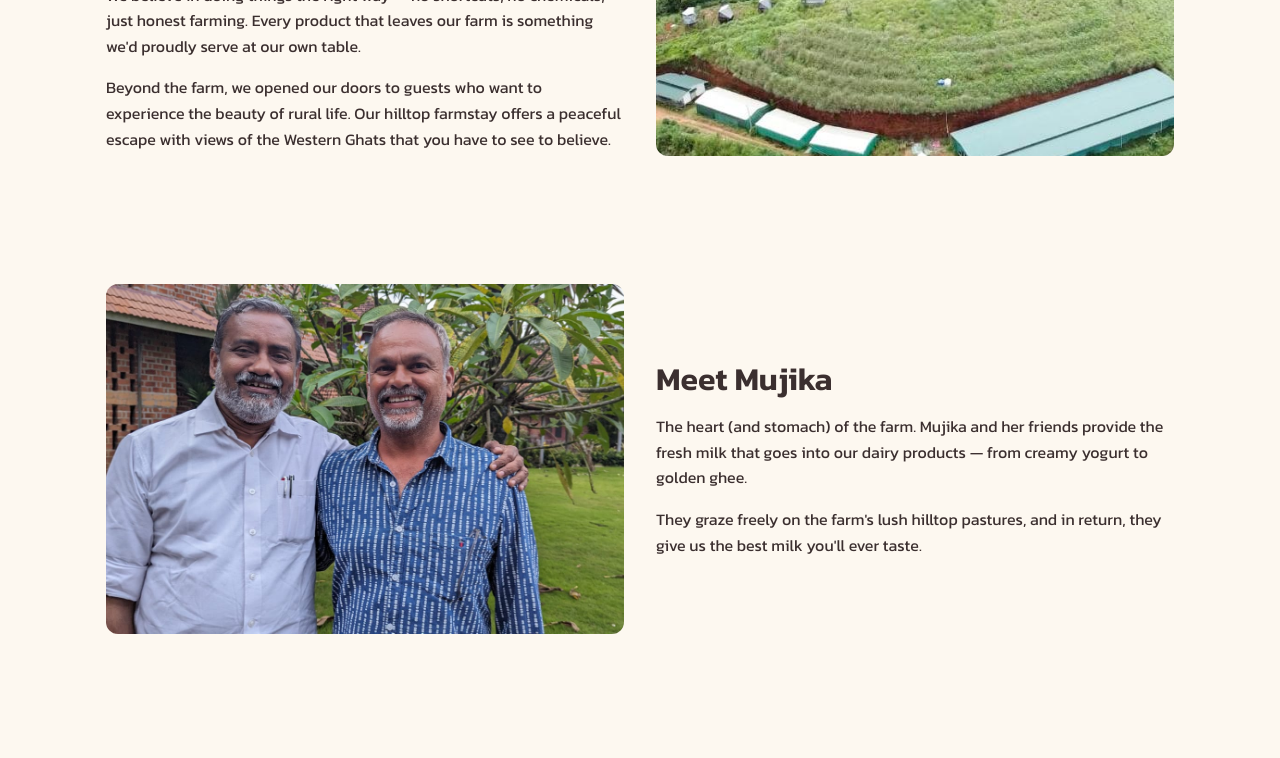
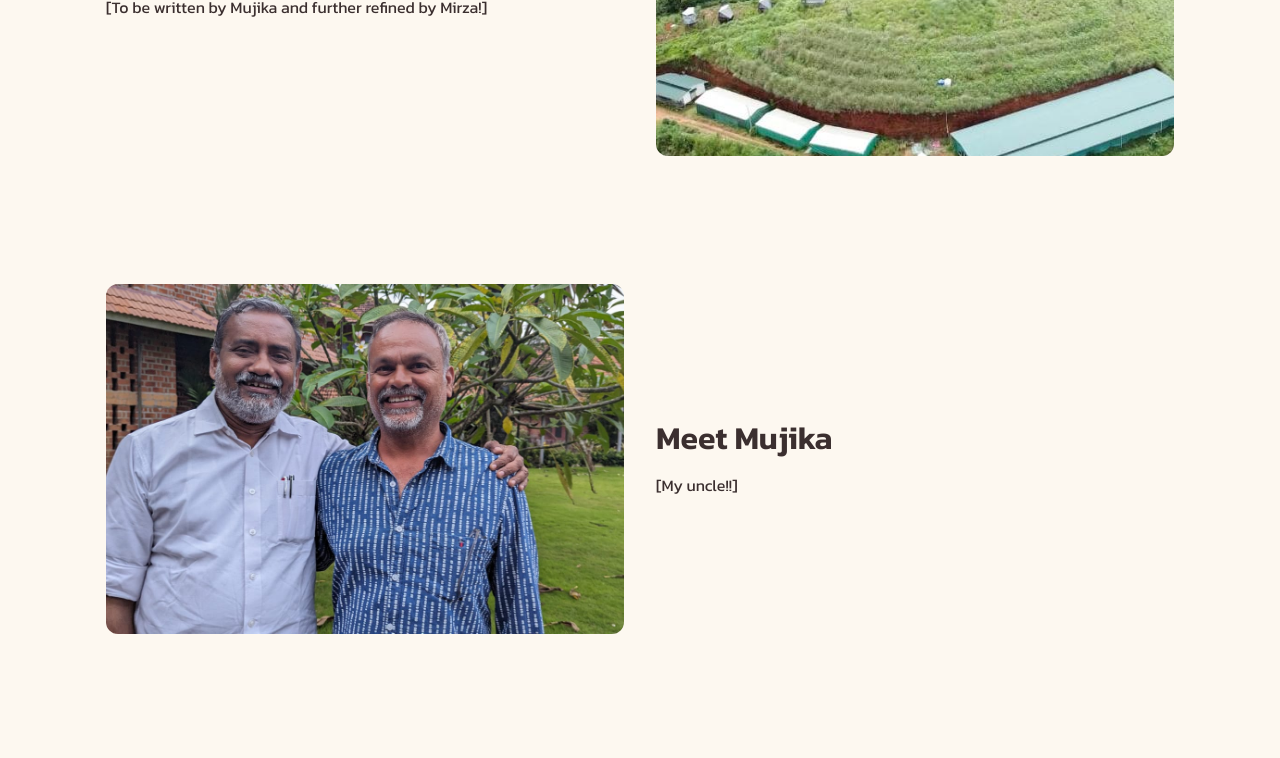
Before and after one commit to ThisIsMirk/paimpaal, a plain HTML site: page about.html in a window 1280 px wide. Shown: the part 515-1273 px from the top of the page. Drawn offline with Linux system fonts and the light colour scheme.

Commit message:
Replace placeholder text on about page, update tent photo on farmstay
Co-Authored-By: Claude Opus 4.6 (1M context) <noreply@anthropic.com>

```diff
--- a/about.html
+++ b/about.html
@@ -47,9 +47,7 @@
       <div class="about-intro">
         <div>
           <h2>Our Story</h2>
-          <p class="mt-1">Paimpaal is a family-run farm nestled in the hills of India. What started as a passion for sustainable farming has grown into a thriving homestead producing fresh dairy, seasonal produce, tropical fruits, and aromatic spices.</p>
-          <p class="mt-1">We believe in doing things the right way — no shortcuts, no chemicals, just honest farming. Every product that leaves our farm is something we'd proudly serve at our own table.</p>
-          <p class="mt-1">Beyond the farm, we opened our doors to guests who want to experience the beauty of rural life. Our hilltop farmstay offers a peaceful escape with views of the Western Ghats that you have to see to believe.</p>
+          <p class="mt-1">[To be written by Mujika and further refined by Mirza!]</p>
         </div>
         <img src="images/farm_top.jpeg" alt="Aerial view of Paimpaal farm" loading="lazy">
       </div>
@@ -62,8 +60,7 @@
       <div class="about-intro" style="direction: rtl;">
         <div style="direction: ltr;">
           <h2>Meet Mujika</h2>
-          <p class="mt-1">The heart (and stomach) of the farm. Mujika and her friends provide the fresh milk that goes into our dairy products — from creamy yogurt to golden ghee.</p>
-          <p class="mt-1">They graze freely on the farm's lush hilltop pastures, and in return, they give us the best milk you'll ever taste.</p>
+          <p class="mt-1">[My uncle!!]</p>
         </div>
         <img src="images/mujikaaaa.jpg" alt="Mujika the cow" loading="lazy" style="direction: ltr;">
       </div>
```
Also changed, not shown: farmstay.html (+1 -1 lines), images/tent.jpg (added).
